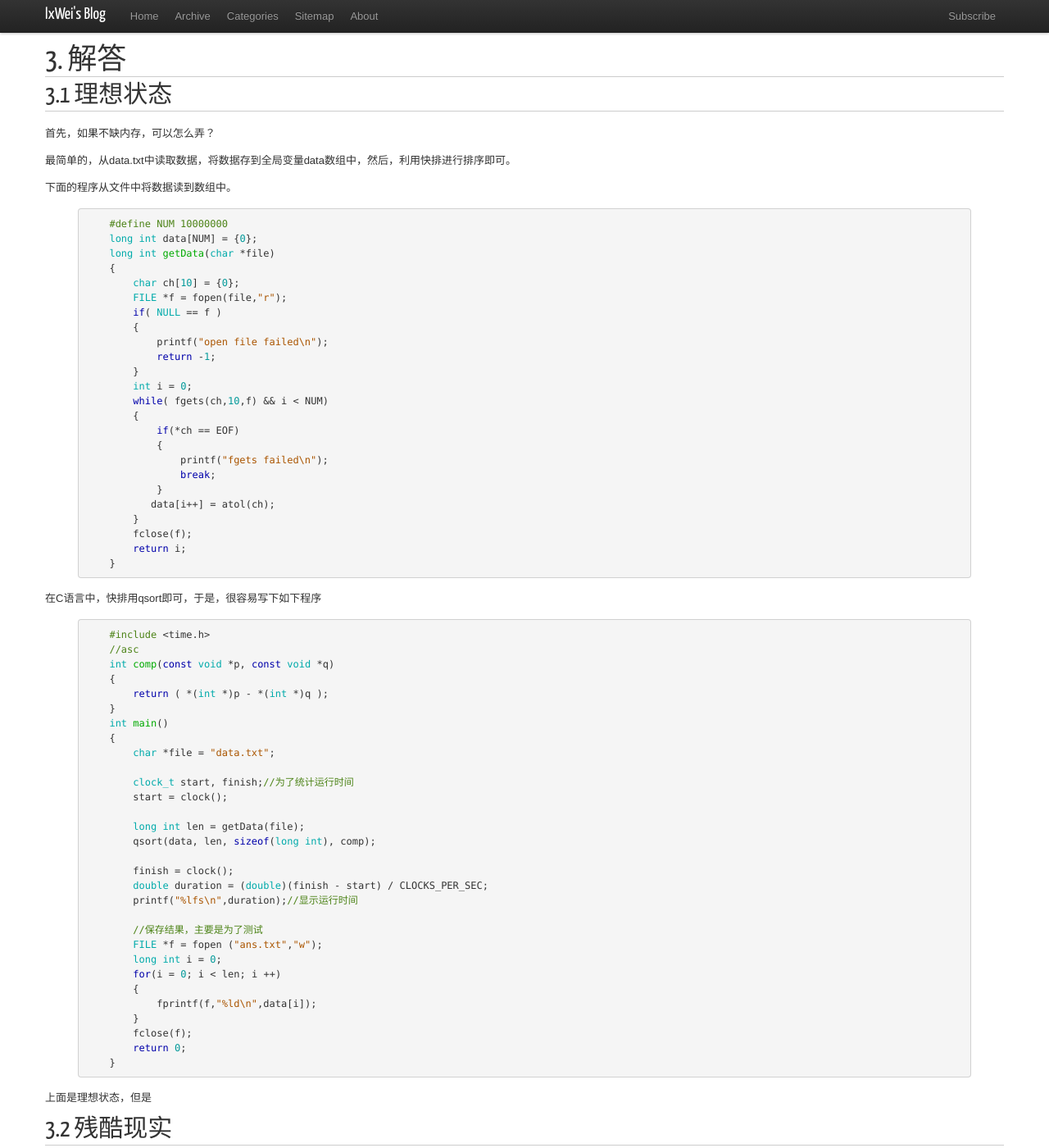
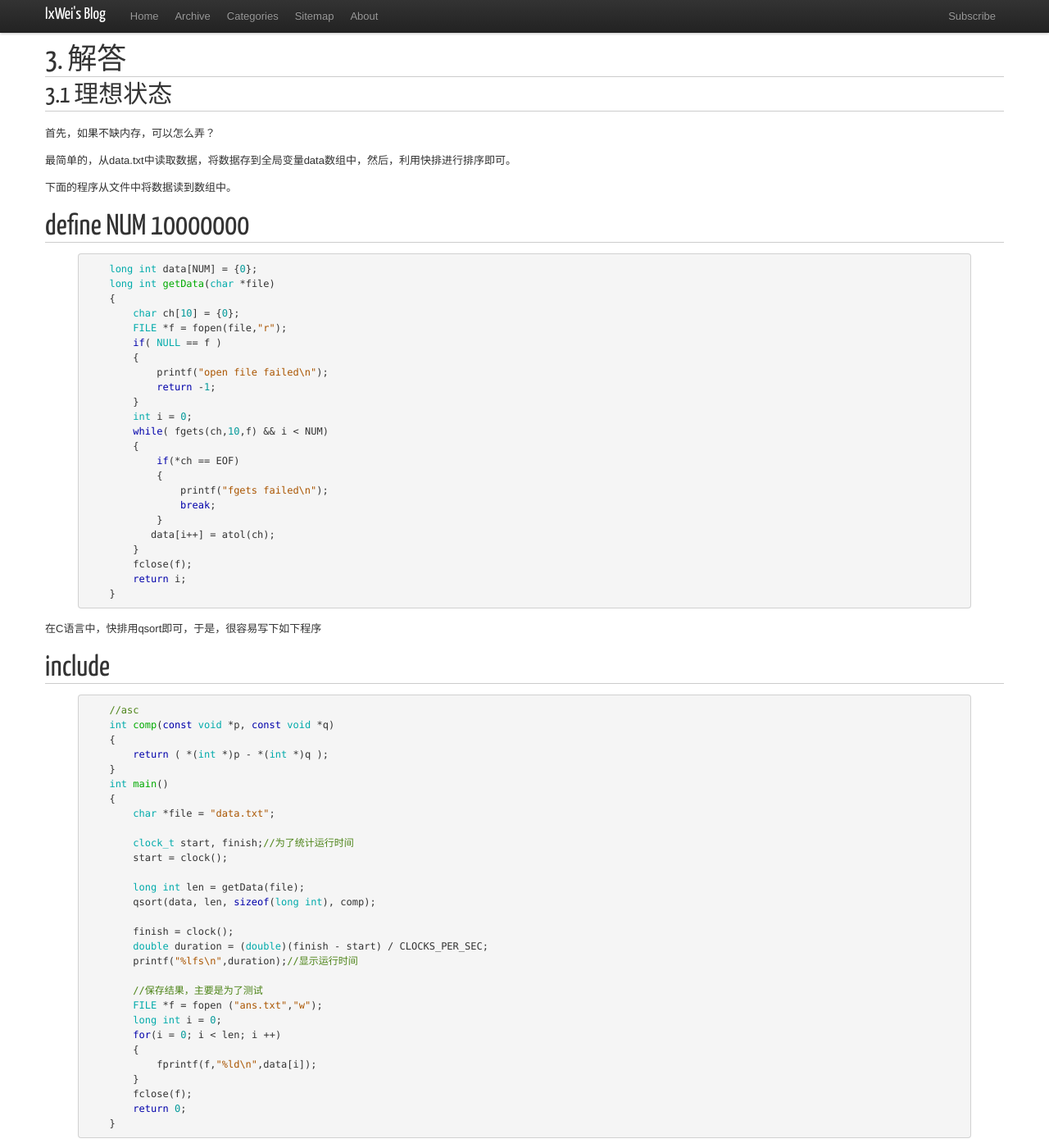
Before and after one commit to lxWei/lxwei.github.com, a Jekyll site: the page built from _posts/2013/2013-06-14-bitmap_sort.markdown, in a window 1280 px wide and 1400 px high, scrolled down 872 px. Shown: the whole window at 82% size. Built offline with Jekyll 4.4.1, drawn with Linux system fonts in a browser that asks for light colours; nearby versions of some CDN libraries; Markdown is read by kramdown in place of the engine named in the settings; comment, search, counter and statistics services are not loaded.

Commit message:
code highlight

```diff
--- a/_posts/2013/2013-06-14-bitmap_sort.markdown
+++ b/_posts/2013/2013-06-14-bitmap_sort.markdown
@@ -72,8 +72,8 @@
 
 
 
+#define NUM 10000000
 {% highlight cpp %}
-    #define NUM 10000000
     long int data[NUM] = {0};
     long int getData(char *file)
     {
@@ -102,8 +102,8 @@
 在C语言中，快排用qsort即可，于是，很容易写下如下程序
 
 
+#include <time.h>
 {% highlight cpp %}
-    #include <time.h>
     //asc
     int comp(const void *p, const void *q)
     {
```
